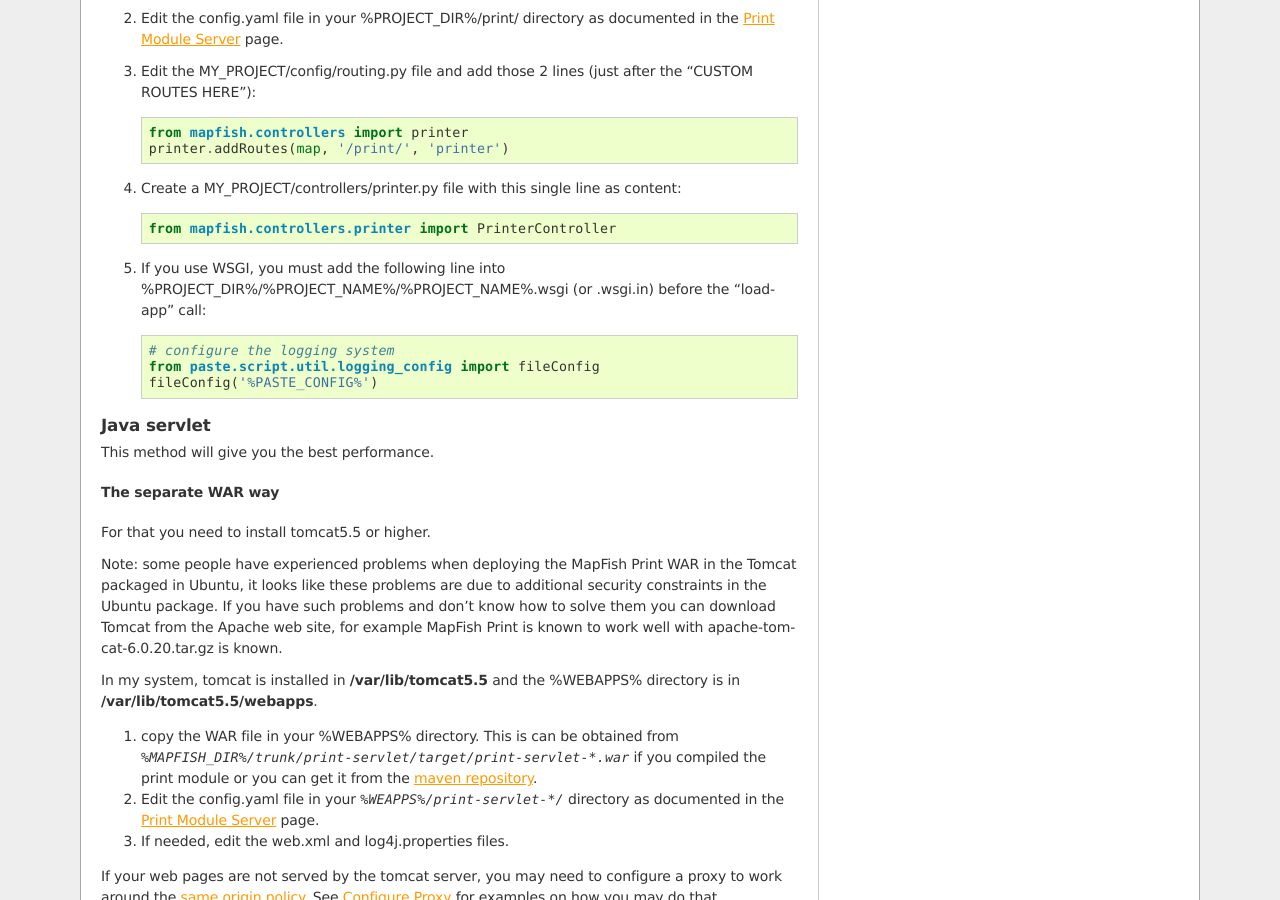
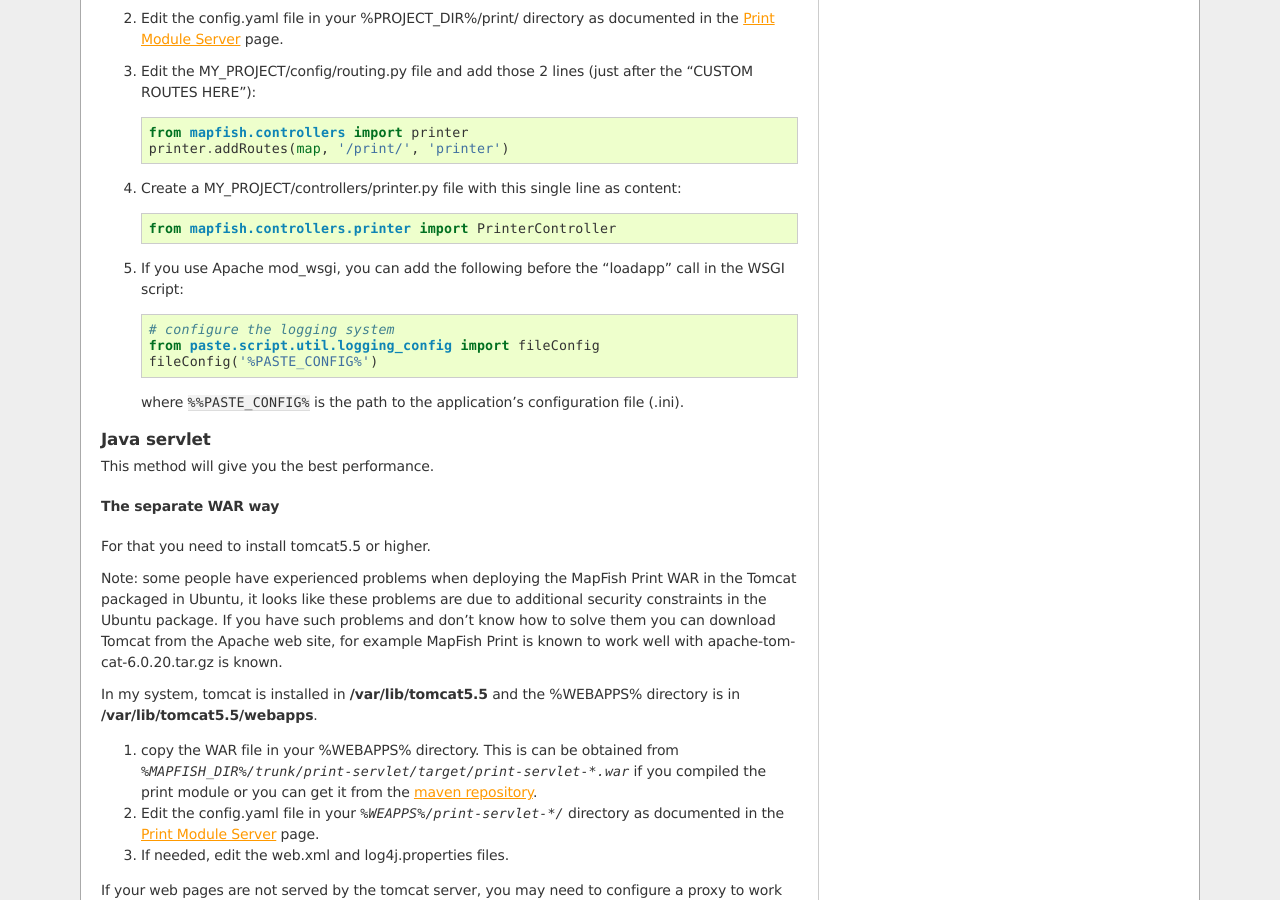
Before and after one commit to alediator/mapfish-print, a Sphinx documentation site: the page built from docs/installation.txt, in a window 1280 px wide and 900 px high, scrolled down 1323 px. Built offline with Sphinx 7.4.7, drawn with Linux system fonts in a browser that asks for light colours.

Commit message:
minor change in the MapFish print docs, no functional change
git-svn-id: http://www.mapfish.org/svn/mapfish/print/trunk@3562 25cca10d-0837-0410-9e4f-92b931fda1bc

```diff
--- a/docs/installation.txt
+++ b/docs/installation.txt
@@ -79,11 +79,13 @@ Python
 
     from mapfish.controllers.printer import PrinterController
 
-5. If you use WSGI, you must add the following line into %PROJECT_DIR%/%PROJECT_NAME%/%PROJECT_NAME%.wsgi (or .wsgi.in) before the "loadapp" call::
+5. If you use Apache mod_wsgi, you can add the following before the "loadapp" call in the WSGI script::
 
     # configure the logging system
     from paste.script.util.logging_config import fileConfig
     fileConfig('%PASTE_CONFIG%')
+
+   where ``%%PASTE_CONFIG%`` is the path to the application's configuration file (.ini).
 
 Java servlet
 ~~~~~~~~~~~~
```
